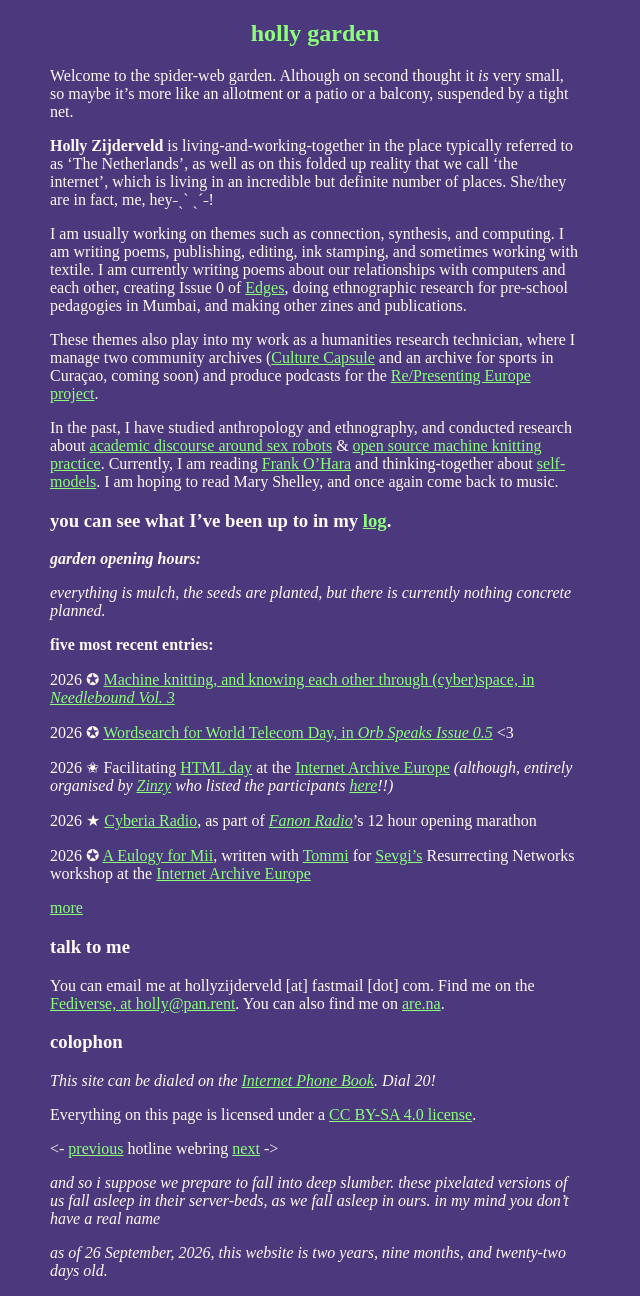
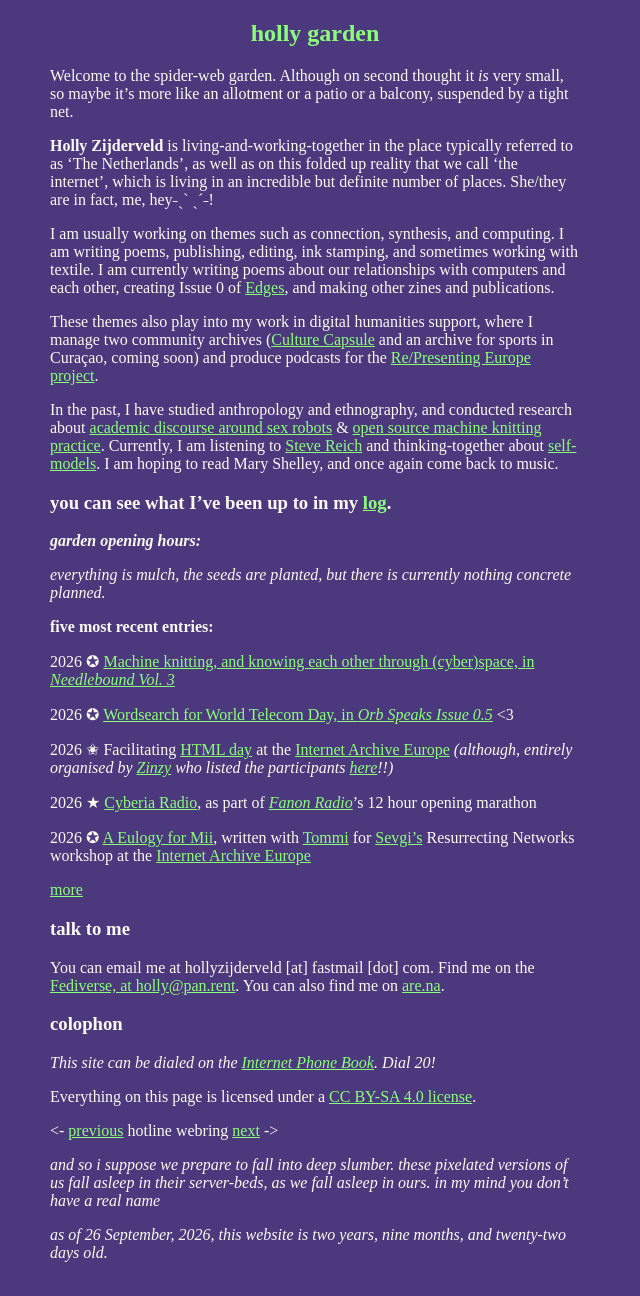
Before and after one commit to hollyz1jderveld/hollyz1jderveld.github.io, a Jekyll site: the page built from index.md, in a window 1280 px wide. Shown: the whole page, without its empty margins (0-640 px from the left). Built offline with Jekyll 4.4.1, drawn with Linux system fonts in a browser that asks for light colours; some web fonts are replaced; Markdown is read by kramdown in place of the engine named in the settings; our own code applies the rules of GitHub Pages for plain Markdown files.

Commit message:
Update index.md

```diff
--- a/index.md
+++ b/index.md
@@ -7,11 +7,11 @@ Welcome to the spider-web garden. Although on second thought it *is* very small,
 
 **Holly Zijderveld** is living-and-working-together in the place typically referred to as 'The Netherlands', as well as on this folded up reality that we call 'the internet', which is living in an incredible but definite number of places. She/they are in fact, me, hey˗ˏˋ ˎˊ˗!
 
-I am usually working on themes such as connection, synthesis, and computing. I am writing poems, publishing, editing, ink stamping, and sometimes working with textile. I am currently writing poems about our relationships with computers and each other, creating Issue 0 of [Edges](https://edgesmag.net), doing ethnographic research for pre-school pedagogies in Mumbai, and making other zines and publications.
+I am usually working on themes such as connection, synthesis, and computing. I am writing poems, publishing, editing, ink stamping, and sometimes working with textile. I am currently writing poems about our relationships with computers and each other, creating Issue 0 of [Edges](https://edgesmag.net), and making other zines and publications.
 
-These themes also play into my work as a humanities research technician, where I manage two community archives ([Culture Capsule](https://culturecapsule.nl) and an archive for sports in Curaçao, coming soon) and produce podcasts for the [Re/Presenting Europe project](https://re-presentingeurope.nl/).
+These themes also play into my work in digital humanities support, where I manage two community archives ([Culture Capsule](https://culturecapsule.nl) and an archive for sports in Curaçao, coming soon) and produce podcasts for the [Re/Presenting Europe project](https://re-presentingeurope.nl/).
 
-In the past, I have studied anthropology and ethnography, and conducted research about [academic discourse around sex robots](https://www.researchgate.net/profile/Holly-Zijderveld/publication/382625206_Talking_About_Sex_Robots_Mapping_academic_controversy_in_sex_robot_discourse/links/66a61066de060e4c7e60f0f5/Talking-About-Sex-Robots-Mapping-academic-controversy-in-sex-robot-discourse.pdf?origin=publication_detail&_tp=eyJjb250ZXh0Ijp7ImZpcnN0UGFnZSI6InB1YmxpY2F0aW9uIiwicGFnZSI6InB1YmxpY2F0aW9uRG93bmxvYWQiLCJwcmV2aW91c1BhZ2UiOiJwdWJsaWNhdGlvbiJ9fQ) & [open source machine knitting practice](https://www.are.na/block/41968190). Currently, I am reading [Frank O'Hara](https://en.wikipedia.org/wiki/Frank_O'Hara) and thinking-together about [self-models](https://supergijs.com/researchgroup.html). I am hoping to read Mary Shelley, and once again come back to music.
+In the past, I have studied anthropology and ethnography, and conducted research about [academic discourse around sex robots](https://www.researchgate.net/profile/Holly-Zijderveld/publication/382625206_Talking_About_Sex_Robots_Mapping_academic_controversy_in_sex_robot_discourse/links/66a61066de060e4c7e60f0f5/Talking-About-Sex-Robots-Mapping-academic-controversy-in-sex-robot-discourse.pdf?origin=publication_detail&_tp=eyJjb250ZXh0Ijp7ImZpcnN0UGFnZSI6InB1YmxpY2F0aW9uIiwicGFnZSI6InB1YmxpY2F0aW9uRG93bmxvYWQiLCJwcmV2aW91c1BhZ2UiOiJwdWJsaWNhdGlvbiJ9fQ) & [open source machine knitting practice](https://www.are.na/block/41968190). Currently, I am listening to [Steve Reich](https://en.wikipedia.org/wiki/Steve_Reich) and thinking-together about [self-models](https://supergijs.com/researchgroup.html). I am hoping to read Mary Shelley, and once again come back to music.
 
 ### you can see what I've been up to in my [log](https://holly.garden/log).
 ***garden opening hours:***
```
